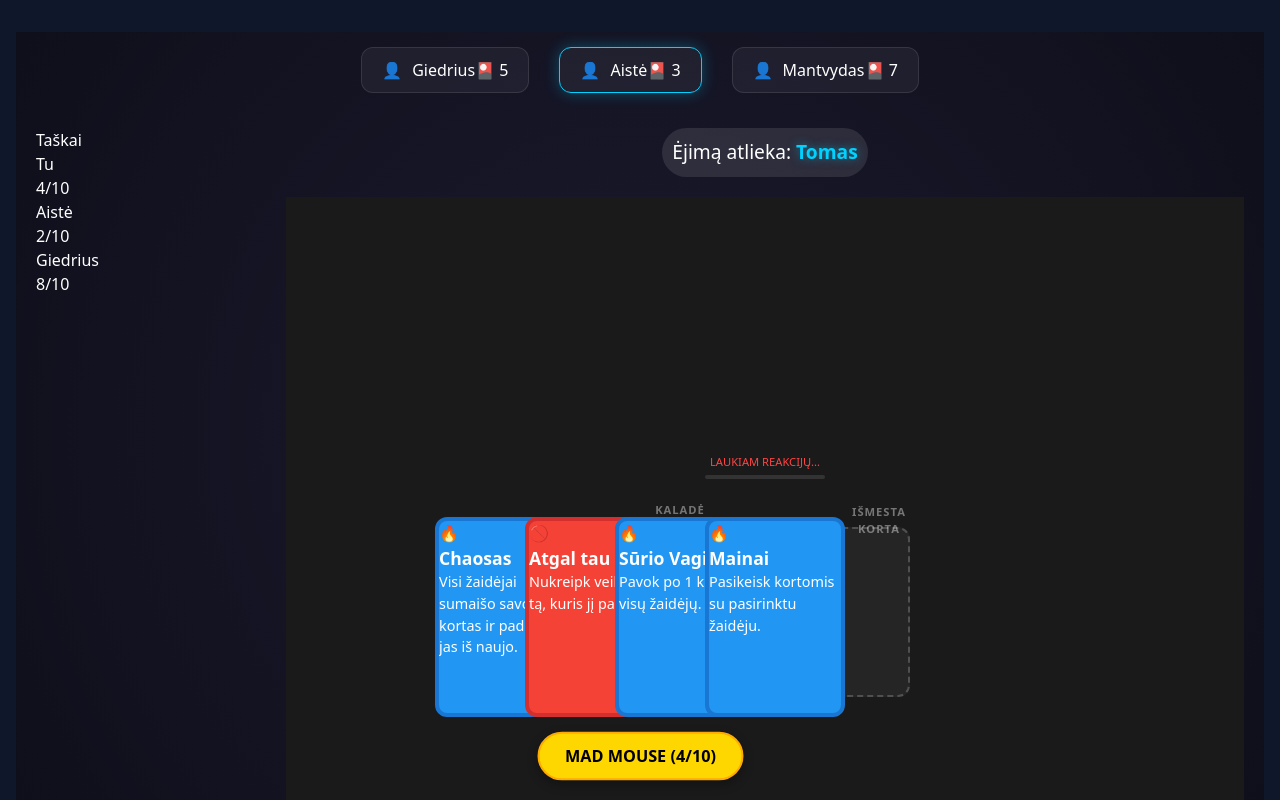
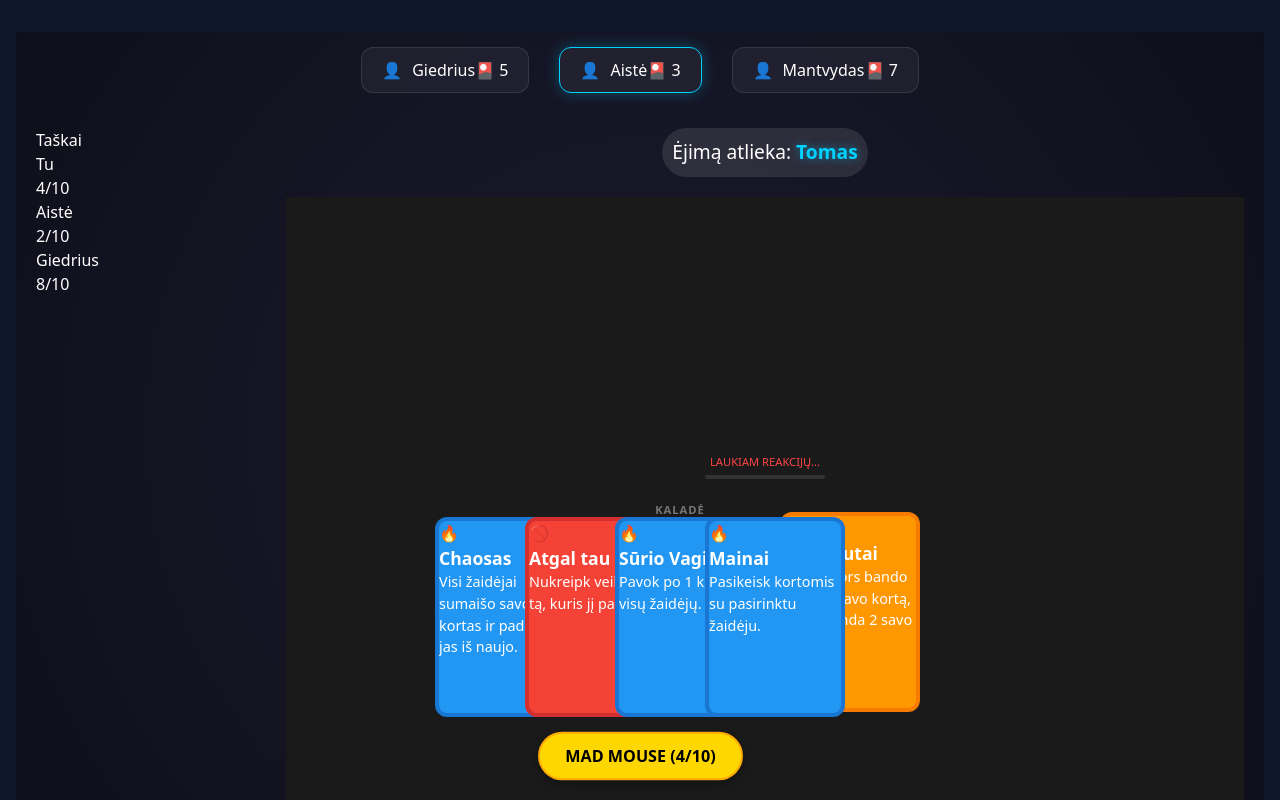
Before and after one commit to tomas-paskovskij/mad-mouse-game-v2, a React app in the folder frontend/: page /game/1 in a window 1280 px wide. Both pictures are taken after a click on the element 460 px from the left and 617 px from the top of the page. Shown: the top 800 px of the page. Built offline with nearby package versions, Linux system fonts and the light colour scheme; no server answers; the HTML template or start-up script is replaced by a standard one.

Commit message:
feat: implement card throw from hand to discard pile

```diff
--- a/frontend/src/components/game/GameBoard.css
+++ b/frontend/src/components/game/GameBoard.css
@@ -68,6 +68,14 @@
 .discard-pile {
   background: rgba(255, 255, 255, 0.05);
   border: 2px dashed rgba(255, 255, 255, 0.2);
+  width: 120px; /* Toks pat kaip kortos plotis */
+  height: 170px; /* Toks pat kaip kortos aukštis */
+  border: 2px dashed rgba(255, 255, 255, 0.2);
+  border-radius: 12px;
+  position: relative;
+  display: flex;
+  justify-content: center;
+  align-items: center;
 }
 
 .discard-placeholder {
--- a/frontend/src/components/game/GameBoard.tsx
+++ b/frontend/src/components/game/GameBoard.tsx
@@ -1,12 +1,14 @@
 import React from "react";
-import { motion } from "framer-motion";
+import { motion, AnimatePresence } from "framer-motion";
+import { useGameStore } from "../../store/useGameStore";
+import Card from "./Card";
 import ReactionTimer from "./ReactionTimer";
-import { useGameStore } from "../../store/useGameStore";
 import "./GameBoard.css";
 
 const GameBoard: React.FC = () => {
-  // Pasiimame drawCard funkciją tiesiai iš Zustand
   const drawCard = useGameStore((state) => state.drawCard);
+  const discardPile = useGameStore((state) => state.discardPile);
+  const topCard = discardPile[discardPile.length - 1];
 
   return (
     <div className="game-board">
@@ -16,10 +18,10 @@ const GameBoard: React.FC = () => {
         </div>
 
         <div className="card-piles">
-          {/* Kaladė (Deck) */}
+          {/* Kaladė */}
           <motion.div
             className="deck-pile"
-            onClick={drawCard} // Naudojame funkciją iš Zustand
+            onClick={drawCard}
             whileHover={{ scale: 1.05, y: -5 }}
             whileTap={{ scale: 0.95 }}
           >
@@ -27,11 +29,25 @@ const GameBoard: React.FC = () => {
             <span className="pile-label">Kaladė</span>
           </motion.div>
 
-          {/* Išmesta korta (Discard Pile) */}
+          {/* Išmesta korta */}
           <div className="discard-pile">
-            <div className="discard-placeholder">
-              <span className="pile-label">Išmesta korta</span>
-            </div>
+            <AnimatePresence mode="popLayout">
+              {topCard ? (
+                <motion.div
+                  key={topCard.id}
+                  initial={{ y: 150, opacity: 0, rotate: -20, scale: 0.8 }}
+                  animate={{ y: 0, opacity: 1, rotate: 0, scale: 1 }}
+                  transition={{ type: "spring", damping: 15, stiffness: 200 }}
+                  style={{ position: "absolute" }}
+                >
+                  <Card {...topCard} />
+                </motion.div>
+              ) : (
+                <div className="discard-placeholder">
+                  <span className="pile-label">Mesk čia</span>
+                </div>
+              )}
+            </AnimatePresence>
           </div>
         </div>
       </div>
--- a/frontend/src/store/useGameStore.ts
+++ b/frontend/src/store/useGameStore.ts
@@ -3,25 +3,23 @@ import cardsData from "../data/cards.json";
 
 interface GameState {
   myCards: any[];
-  // Būtina pridėti playCard į interfeisą!
+  discardPile: any[];
+  drawCard: () => void;
   playCard: (cardId: string) => void;
-  drawCard: () => void;
   initGame: () => void;
 }
 
 export const useGameStore = create<GameState>((set, get) => ({
   myCards: [],
+  discardPile: [],
 
   drawCard: () => {
     const { myCards } = get();
     if (myCards.length >= 10) return;
 
     const randomIndex = Math.floor(Math.random() * cardsData.length);
-    const cardTemplate = cardsData[randomIndex];
-
     const newCard = {
-      ...cardTemplate,
-      // Pridedame unikalesnį ID, kad React nekiltų problemų su animacijomis
+      ...cardsData[randomIndex],
       id: `card-${Date.now()}-${Math.random()}`,
     };
 
@@ -29,20 +27,20 @@ export const useGameStore = create<GameState>((set, get) => ({
   },
 
   playCard: (cardId: string) =>
-    set((state) => ({
-      myCards: state.myCards.filter((c) => c.id !== cardId),
-    })),
+    set((state) => {
+      const cardToPlay = state.myCards.find((c) => c.id === cardId);
+      if (!cardToPlay) return state;
+
+      return {
+        myCards: state.myCards.filter((c) => c.id !== cardId),
+        discardPile: [...state.discardPile, cardToPlay],
+      };
+    }),
 
   initGame: () => {
-    // 1. Išvalome esamas kortas
-    set({ myCards: [] });
-
-    // 2. Išdaliname 5 kortas su vėlavimu
-    // Naudojame paprastą ciklą su setTimeout
+    set({ myCards: [], discardPile: [] });
     for (let i = 0; i < 5; i++) {
-      setTimeout(() => {
-        get().drawCard();
-      }, i * 500);
+      setTimeout(() => get().drawCard(), i * 200);
     }
   },
 }));
```
